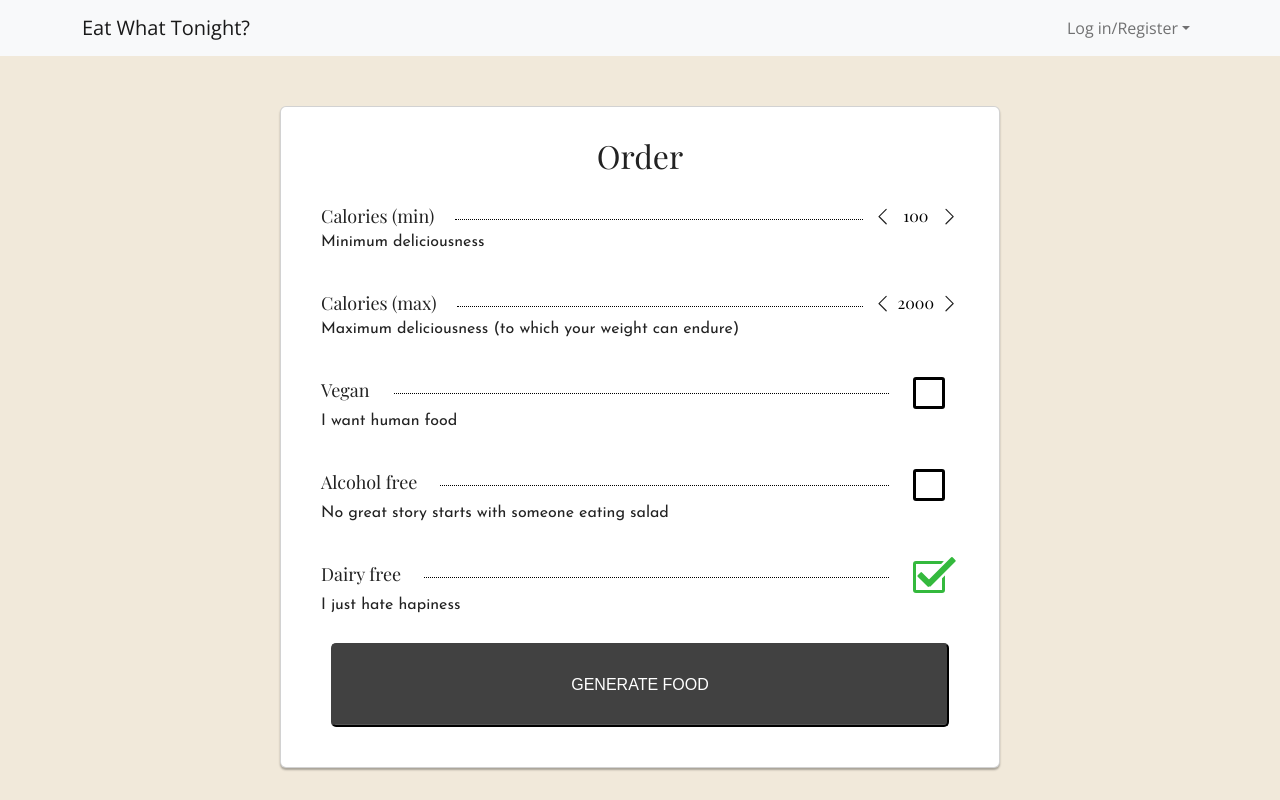
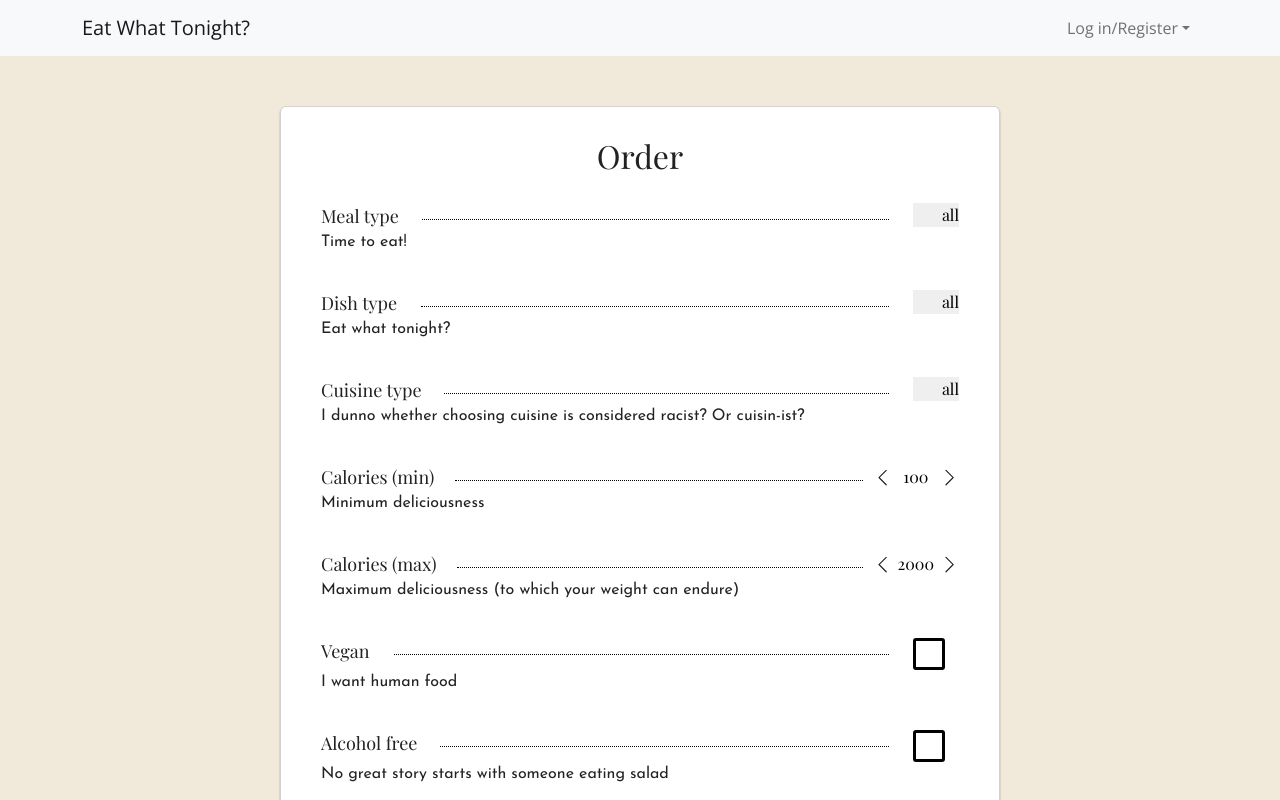
Before and after one commit to toomspawt/eat-what-tonight, a React (Create React App) app in the folder frontend/: page / in a window 1280 px wide. Shown: the top 800 px of the page. Built offline with nearby package versions, Linux system fonts and the light colour scheme.

Commit message:
add recipe types to front-end form

```diff
--- a/frontend/src/cards/FilterCard.js
+++ b/frontend/src/cards/FilterCard.js
@@ -5,6 +5,39 @@ import "../static/css/filter.css"
 import ReactCardFlip from 'react-card-flip';
 
 let previousCuisines = [];
+const MEALTYPES = ['all', 'breakfast', 'lunch', 'dinner', 'snack', 'teatime',]
+    .map((mt) => (<option key={mt} value={mt}>{mt}</option>))
+const DISHTYPES = ['all', 'biscuits and cookies', 'bread', 'cereals', 'condiments and sauces', ('desserts', 'desserts'),
+    'drinks', 'main course', 'pancake', 'preps', 'preserve', 'salad', 'sandwiches', 'side dish', 'soup', 'starter', 'sweets']
+    .map((dt) => (<option key={dt} value={dt}>{dt}</option>))
+const CUISINETYPES =['all', 'American', 'Asian', 'British', 'Caribbean', 'Central Europe',
+    'Chinese', 'Eastern Europe', 'French', 'Indian', 'Italian', 'Japanese', 'Kosher',
+    'Mediterranean', 'Mexican', 'Middle Eastern', 'Nordic', 'South American', 'South East Asian']
+    .map((ct) => (<option key={ct} value={ct}>{ct}</option>))
+
+function FilterChoice(props) {
+    let width = String(props.value.length + 1.75) + 'ch';
+    return (
+        <div className="item-wrapper">
+            <div className="item">
+                <div className="title">{props.label + ""}</div>
+                <div className="space"></div>
+                <div className="price">
+                    <div className='filter-choice'>
+                        <select
+                            id={props.id} value={props.value}
+                            onChange={props.onChange}
+                            style={{"width": width}}
+                        >
+                            {props.possibleValues}
+                        </select>
+                    </div>
+                </div>
+            </div>
+            <p className="description">{props.description}</p>
+        </div>
+    )
+}
 
 function FilterRange(props) {
     return (
@@ -55,10 +88,10 @@ function FilterCard({ user }) {
         caloriesMax: 2000,
         vegan: false,
         alcoholFree: false,
-        dairyFree: true,
-        mealType: "lunch",
-        dishType: "salad",
-        cuisineType: "Asian",
+        dairyFree: false,
+        mealType: "all",
+        dishType: "all",
+        cuisineType: "all",
     });
 
     // if authenticated, get user's filters
@@ -70,7 +103,7 @@ function FilterCard({ user }) {
                     const response = await api.get("/filter/");
                     setFilters({...response.data.response});
                     //console.log("philter---", filters)
-                    console.log(response.data.response)
+                    //console.log(response.data.response)
                     //console.log(filters)
                 } catch {
                     console.log("Something went wrong");
@@ -86,7 +119,7 @@ function FilterCard({ user }) {
     let [cuisine, setCuisine] = useState("");
     const flipCard = () => {
         setShowCuisine(!showCuisine);
-        console.log(showCuisine)
+        //console.log(showCuisine)
     }
 
     const validateFilters = () => {
@@ -114,17 +147,21 @@ function FilterCard({ user }) {
             ["health", filters.alcoholFree ? "alcohol-free" : ""],
             ["health", filters.dairyFree ? "dairy-free" : ""],
             ["health", filters.vegan ? "vegan" : ""],
-            ["cuisineType", filters.cuisineType ? filters.cuisineType : ""],
-            ["mealType", filters.mealType ? filters.mealType : ""],
-            ["dishType", filters.dishType ? filters.dishType : ""]
+            ["cuisineType", filters.cuisineType !== "all" ? filters.cuisineType : ""],
+            ["mealType", filters.mealType !== "all" ? filters.mealType : ""],
+            ["dishType", filters.dishType !== "all" ? filters.dishType : ""]
         ]);
 
         console.log(`https://api.edamam.com/api/recipes/v2?${queryString}`);
         fetch(`https://api.edamam.com/api/recipes/v2?${queryString}`)
         .then(response => response.json())
         .then(data => {
+            setCuisine(data.hits[0].recipe);
             previousCuisines.push(cuisine);
-            setCuisine(data.hits[0].recipe);
+            flipCard();
+        })
+        .catch((e) => {
+            alert("Ehh... It seems like there's no such cuisine")
         })
     }
 
@@ -152,7 +189,8 @@ function FilterCard({ user }) {
 
     const handleChangeInput = (event) => {
         let newFilters = filters;
-        newFilters[event.target.id] = (event.target.type === "checkbox" ? (event.target.checked) : Number(event.target.value));
+        newFilters[event.target.id] = (event.target.type === "checkbox" ? (event.target.checked) :
+                                        event.target.type === "number" ? Number(event.target.value) : event.target.value);
         setFilters({...newFilters});
         console.log(filters);
     }
@@ -171,6 +209,25 @@ function FilterCard({ user }) {
         return (
         <div className='card card-container-large'>
             <h2>Order</h2>
+            <FilterChoice
+                id='mealType' label='Meal type' description='Time to eat!'
+                value={filters.mealType}
+                possibleValues={MEALTYPES}
+                onChange={(e) => handleChangeInput(e)}
+            />
+            <FilterChoice
+                id='dishType' label='Dish type' description='Eat what tonight?'
+                value={filters.dishType}
+                possibleValues={DISHTYPES}
+                onChange={(e) => handleChangeInput(e)}
+            />
+            <FilterChoice
+                id='cuisineType' label='Cuisine type' description='I dunno whether choosing cuisine is considered racist? Or cuisin-ist?'
+                value={filters.cuisineType}
+                possibleValues={CUISINETYPES}
+                onChange={(e) => handleChangeInput(e)}
+            />
+
             <div className="item-wrapper">
                 <div className="item">
                     <div className="title">Calories (min)</div>
@@ -261,7 +318,7 @@ function FilterCard({ user }) {
                         className='filter-btn button-request'
                         onClick={() => {
                             if (validateFilters()) {
-                                flipCard(); requestCuisine();
+                                requestCuisine();
                             } else {
                                 alert("Invalid filters!")
                             }
--- a/frontend/src/static/css/filter.css
+++ b/frontend/src/static/css/filter.css
@@ -41,6 +41,27 @@ h2 {
     width: 80%;
 }
 
+/*
+*   Select
+*/
+
+.filter-choice {
+    text-align: end;
+}
+.filter-choice select {
+    border: none;
+    appearance: none;
+    text-align: end;
+    transition: all 300ms;
+    cursor: pointer;
+}
+.filter-choice select:hover {
+    transform: scale(1.1);
+    color:rgb(125, 210, 250);
+}
+.filter-choice select:focus {
+    outline: 0;
+}
 
 /*
 *   Number input
@@ -109,6 +130,15 @@ h2 {
     border: none;
     text-align: center;
     width: 5ch;
+    transition: all 300ms;
+    cursor: pointer;
+}
+.filter-range input[type=number]:hover {
+    color:rgb(125, 210, 250);
+    transform: scale(1.05);
+}
+.filter-range input[type=number]:focus {
+    outline: 0;
 }
 
 
```
